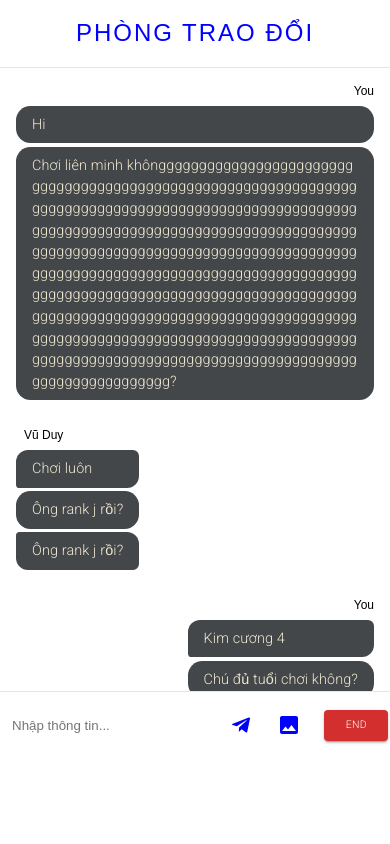
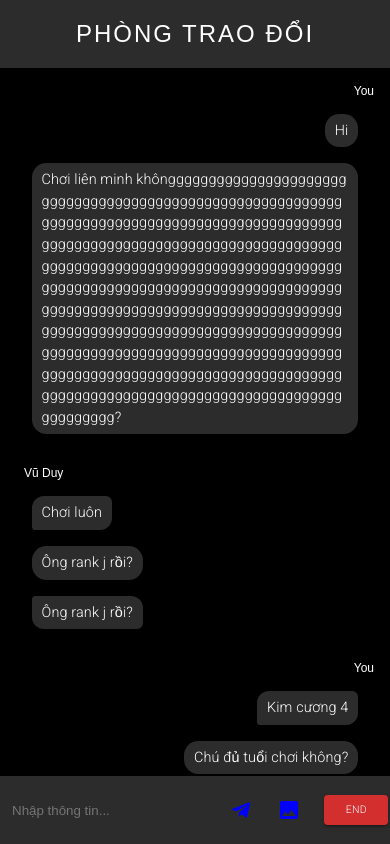
Before and after one commit to nguyenquangtho6868/funix_app, a React (Create React App) app: page /chat-room in a window 390 px wide. Built offline with nearby package versions, Linux system fonts and the light colour scheme; a web font is replaced by a local one.

Commit message:
update responsive chat

```diff
--- a/src/App.css
+++ b/src/App.css
@@ -99,10 +99,6 @@ body {
 }
 
 @media (max-width: 540px) {
-  .chat-content {
-    max-height: 72vh;
-  }
-
   .student-question {
     width: 70%;
   }
--- a/src/Components/chatRoom/ChatRoom.jsx
+++ b/src/Components/chatRoom/ChatRoom.jsx
@@ -221,12 +221,17 @@ function ChatRoomComponent() {
                                                     obj.message.map((mes, key) => {
                                                         return (
                                                             <ListItem
+                                                                className={obj.id === userId ? 'messages-item justify-end' : 'messages-item'}
+                                                            >
+                                                                <Typography
                                                                     className={key === 0 && obj.message.length > 2 ?
-                                                                    'messages-item first-message' :
+                                                                    'messages-item-text first-message' :
                                                                     `${key === obj.message.length - 1 && obj.message.length > 2 ?
-                                                                        'messages-item last-message' : 'messages-item middle-message'}`}
+                                                                        'messages-item-text last-message' : 'messages-item-text middle-message'}`}
+                                                                    ml={1}
+                                                                    variant="body1"
+                                                                    gutterBottom
                                                                 >
-                                                                <Typography className='messages-item-text' ml={1} variant="body1" gutterBottom>
                                                                     {mes}
                                                                 </Typography>
                                                             </ListItem>
@@ -241,7 +246,8 @@ function ChatRoomComponent() {
                         }
                     </List>
                 </Grid>
-                <Grid container className='message-input'>
+                <Grid className='message-input'>
+                    <Grid container className='message-input-content'>
                         <Grid item className='message-input-tag' xs={7} sm={9} md={10} pr={1}>
                             <input
                                 value={valueMessage}
@@ -270,6 +276,7 @@ function ChatRoomComponent() {
                     </Grid>
                 </Grid>
             </Grid>
+        </Grid>
     )
 }
 
--- a/src/Components/chatRoom/chatRoom.css
+++ b/src/Components/chatRoom/chatRoom.css
@@ -1,30 +1,25 @@
 .chat-room {
-
-}
-
-.layout-children-grid-left-content {
-    justify-content: space-between;
-    display: flex;
-    height: 60vh;
+    color: #fff;
+    height: 100vh;
 }
 
 .chat-right {
     position: relative;
+    height: 84%;
 }
 
 .chat-right-title {
-    height: 8vh;
     letter-spacing: 2px;
-    color: blue;
-    line-height: 4rem;
     font-size: 2rem;
     text-transform: uppercase;
-    border-bottom: 1px solid rgba(0, 0, 0, 0.1);
+    background-color: #2d2c2c;
+    height: 8%;
 }
 
 .chat-content {
-    height: 80vh;
+    height: 100%;
     width: 100%;
+    background-color: black;
 }
 
 .justify-end {
@@ -35,16 +30,14 @@
     text-align: end;
 }
 
-.messages-item {
-    margin-bottom: 0.3rem;
-    background: #44474a;
-    color: #efe8d1;
-}
-
 .messages-item-text {
     max-width: 30rem;
+    background-color: #2d2c2c;
+    border-radius: 1.2rem;
+    padding: 0.5rem 0.8rem;
     word-break: break-all;
     margin: 0 !important;
+    color:  #fff;
     font-size: 1.2rem !important;
 }
 
@@ -67,9 +60,9 @@
 }
 
 .message-input {
-    display: flex;
-    height: 8vh;
-    border-top: 1px solid rgba(0, 0, 0, 0.1);
+    height: 8%;
+    background-color: #2d2c2c;
+    position: relative;
 }
 
 .message-input-value {
@@ -77,7 +70,9 @@
     border: none !important;
     width: 100%;
     height: 100%;
+    background-color: #2d2c2c;
     padding: 0 1rem;
+    color: #fff;
 }
 
 .message-input-send {
@@ -93,6 +88,11 @@
     transition: 0.2s linear;
 }
 
+.message-input-content {
+    position: absolute;
+    height: 100%;
+}
+
 .message-input-send-icon:hover {
     scale: 1.05;
 }
```
Lines whose indentation alone changed are shown as unchanged.
